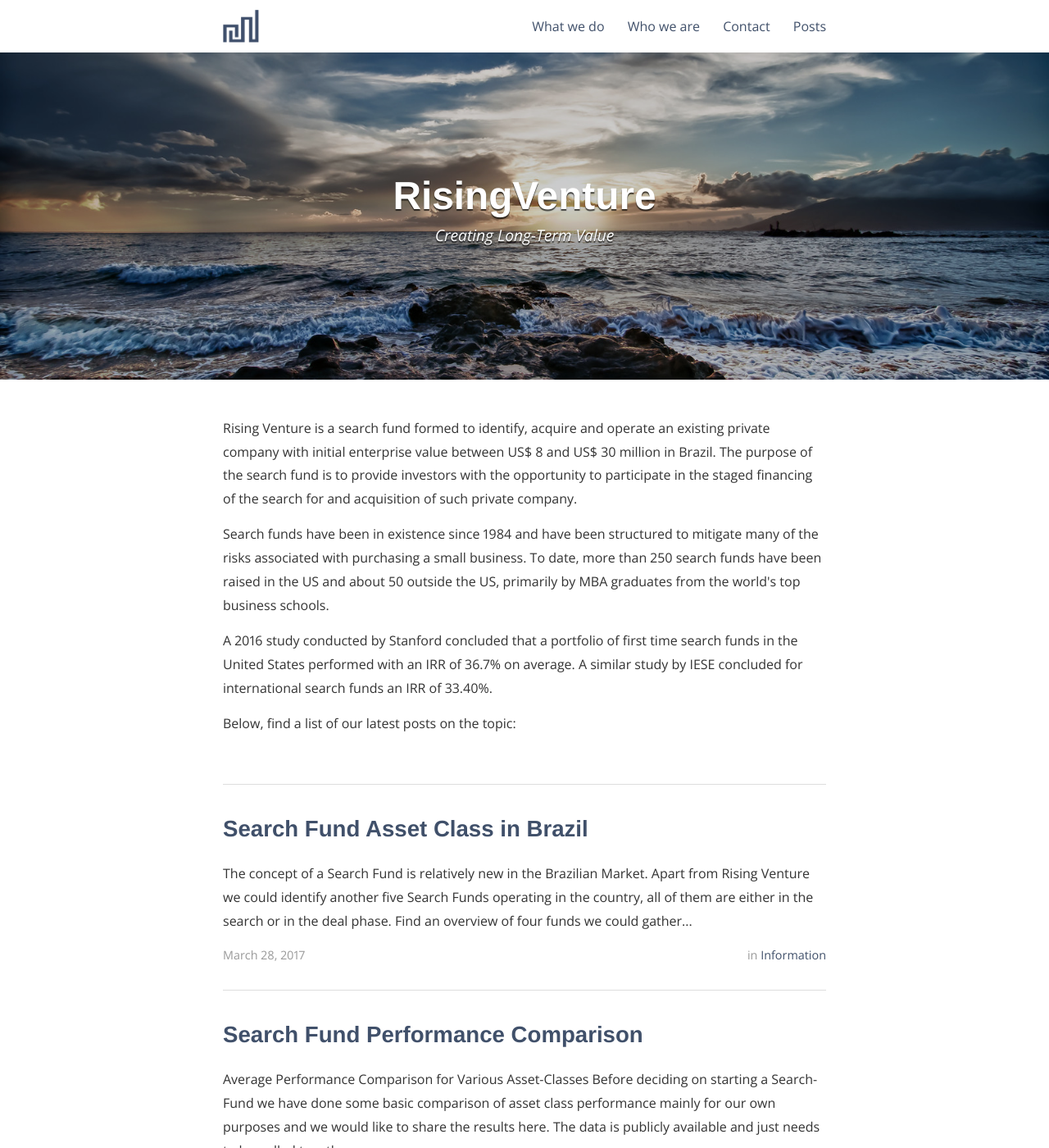
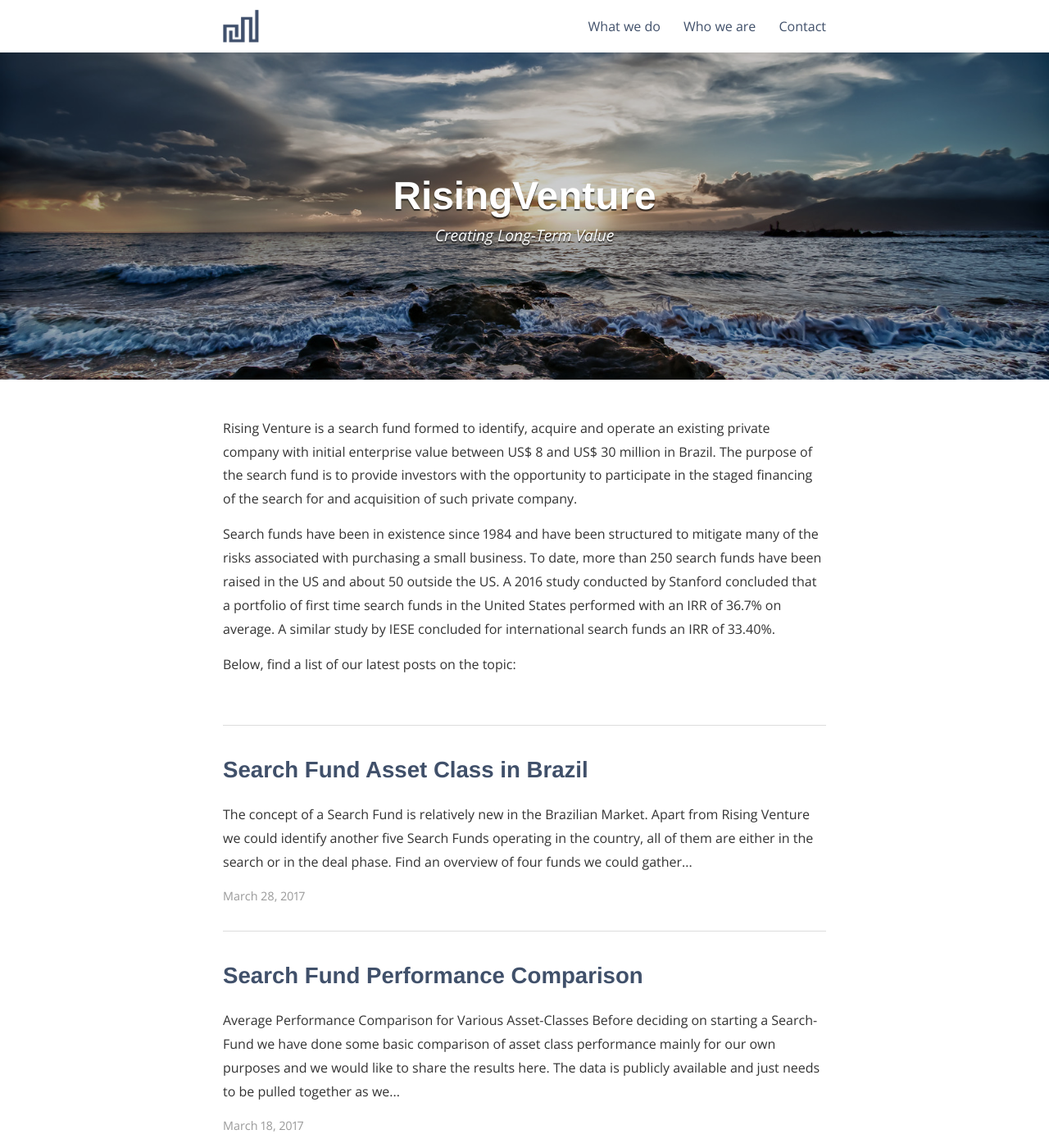
Before and after one commit to janriehle/risingventure, a Jekyll site: the page built from index.html, in a window 1280 px wide and 1400 px high. Shown: the whole window at 82% size. Built offline with Jekyll 4.4.1, drawn with Linux system fonts in a browser that asks for light colours; nearby versions of some CDN libraries; the list of posts is cut into pages by our own code; some of the changed text lies outside the part shown.

Commit message:
final version

```diff
--- a/_posts/2017-03-29-Brazil.markdown
+++ b/_posts/2017-03-29-Brazil.markdown
@@ -4,7 +4,6 @@
 date:   2017-03-28 08:43:59
 author: Jan Riehle
 tags: Search Funds in Brazil
-categories: Information
 cover:  "/assets/Rising3_X3Large.jpg"
 ---
 
--- a/_posts/2017-03-29-links.html
+++ b/_posts/2017-03-29-links.html
@@ -3,7 +3,6 @@
 title:  "External Links about Search Funds"
 date:   2017-03-17 08:43:59
 author: Jan Riehle
-categories: Information
 cover:  "/assets/Rising3_X3Large.jpg"
 ---
 
--- a/_posts/2017-03-29-performance.markdown
+++ b/_posts/2017-03-29-performance.markdown
@@ -3,7 +3,6 @@
 title:  "Search Fund Performance Comparison"
 date:   2017-03-18 08:43:59
 author: Jan Riehle
-categories: Information
 cover:  "/assets/Rising3_X3Large.jpg"
 ---
 
--- a/contact.html
+++ b/contact.html
@@ -9,7 +9,7 @@
 <fieldset>
   <p>Please use the below contact-form to get in touch with us.</p>
 
-  <form>
+  <form action="http://formspree.io/jan@risingventure.com.br" method="POST" type="email" name="_replyto">
     <p><label for="text_field">Your Name</label>
       <input type="text" id="text_field" /></p>
 
@@ -55,7 +55,7 @@
       </p>
 <br>
 
-    <p><input type="submit" value="Submit" /></p>
+    <p><input type="submit" value="Send" /></p>
   </form>
 </fieldset>
 </br>
--- a/index.html
+++ b/index.html
@@ -17,8 +17,7 @@
 </br>
 <p>Rising Venture is a search fund formed to identify, acquire and operate an existing private company with initial enterprise value between US$ 8 and US$ 30 million in Brazil.
 The purpose of the search fund is to provide investors with the opportunity to participate in the staged financing of the search for and acquisition of such private company. </p>
-<p>Search funds have been in existence since 1984 and have been structured to mitigate many of the risks associated with purchasing a small business. To date, more than 250 search funds have been raised in the US and about 50 outside the US, primarily by MBA graduates from the world's top business schools. </p>
-<p>A 2016 study conducted by Stanford concluded that a portfolio of first time search funds in the United States performed with an IRR of 36.7% on average. A similar study by IESE concluded for international search funds an IRR of 33.40%.
+<p>Search funds have been in existence since 1984 and have been structured to mitigate many of the risks associated with purchasing a small business. To date, more than 250 search funds have been raised in the US and about 50 outside the US. A 2016 study conducted by Stanford concluded that a portfolio of first time search funds in the United States performed with an IRR of 36.7% on average. A similar study by IESE concluded for international search funds an IRR of 33.40%.
 </p>
 
 <p>Below, find a list of our latest posts on the topic:</p>
--- a/posts.html
+++ b/posts.html
@@ -3,7 +3,7 @@
 title: "Posts"
 permalink: /posts/
 order: 3
-published: true
+published: false
 ---
 
 
```
Also changed, not shown: 4 other files.
